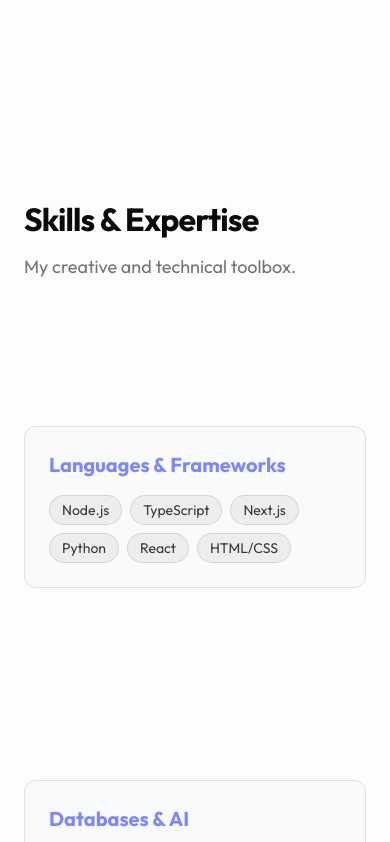
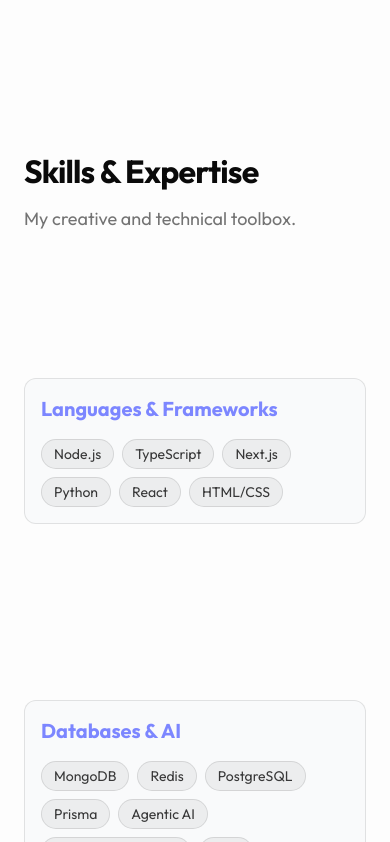
Before and after one commit to zishanverse/my-portfolio, a Next.js app: page / in a window 390 px wide. Shown: the part 1375-2217 px from the top of the page. Built offline with nearby package versions, Linux system fonts and the light colour scheme.

Commit message:
improve mobile responsiveness

```diff
--- a/components/sections/AiSystems.tsx
+++ b/components/sections/AiSystems.tsx
@@ -38,8 +38,8 @@
             title: "AI Agent UI",
             value: "chat",
             content: (
-                <div className="w-full overflow-hidden relative h-full rounded-2xl p-10 text-xl md:text-4xl font-bold text-white bg-gradient-to-br from-indigo-700 to-violet-900">
-                    <p className="mb-8 text-2xl">Interactive Agentic Interface</p>
+                <div className="w-full overflow-hidden relative h-full rounded-2xl p-4 md:p-10 text-xl md:text-4xl font-bold text-white bg-gradient-to-br from-indigo-700 to-violet-900">
+                    <p className="mb-4 md:mb-8 text-2xl">Interactive Agentic Interface</p>
                     <AiChatDemo />
                 </div>
             ),
@@ -48,8 +48,8 @@
             title: "Automation & Workflows",
             value: "automation",
             content: (
-                <div className="w-full overflow-hidden relative h-full rounded-2xl p-10 text-xl md:text-4xl font-bold text-white bg-gradient-to-br from-purple-700 to-indigo-900">
-                    <p className="mb-8 text-2xl">Agentic Process Automation</p>
+                <div className="w-full overflow-hidden relative h-full rounded-2xl p-4 md:p-10 text-xl md:text-4xl font-bold text-white bg-gradient-to-br from-purple-700 to-indigo-900">
+                    <p className="mb-4 md:mb-8 text-2xl">Agentic Process Automation</p>
                     <AutomationDemos />
                 </div>
             ),
@@ -69,7 +69,7 @@
                 </p>
             </div>
 
-            <div className="h-[40rem] md:h-[50rem] [perspective:1000px] relative flex flex-col max-w-5xl mx-auto w-full items-start justify-start my-10 px-4">
+            <div className="h-[55rem] md:h-[50rem] [perspective:1000px] relative flex flex-col max-w-5xl mx-auto w-full items-start justify-start my-10 px-4">
                 <Tabs tabs={tabs} />
             </div>
 
--- a/components/sections/Skills.tsx
+++ b/components/sections/Skills.tsx
@@ -27,7 +27,7 @@
 
 const Skills = () => {
     return (
-        <section id="skills" className="py-24 w-full bg-background relative overflow-hidden">
+        <section id="skills" className="py-12 md:py-24 w-full bg-background relative overflow-hidden">
             {/* Background gradient blob */}
             <div className="absolute top-1/4 right-0 w-[500px] h-[500px] bg-indigo-500/10 rounded-full blur-[100px] -z-10" />
 
@@ -37,11 +37,11 @@
                     <p className="text-muted-foreground mt-2 text-lg">My creative and technical toolbox.</p>
                 </div>
 
-                <div className="grid grid-cols-1 md:grid-cols-2 lg:grid-cols-3 gap-8">
+                <div className="grid grid-cols-1 md:grid-cols-2 lg:grid-cols-3 gap-4 md:gap-8">
                     {skillCategories.map((category) => (
                         <div key={category.title} className="h-full">
-                            <CardContainer className="inter-var">
-                                <CardBody className="bg-gray-50 relative group/card  dark:hover:shadow-2xl dark:hover:shadow-emerald-500/[0.1] dark:bg-black dark:border-white/[0.2] border-black/[0.1] w-auto sm:w-[30rem] h-auto rounded-xl p-6 border  ">
+                            <CardContainer className="inter-var w-full">
+                                <CardBody className="bg-gray-50 relative group/card  dark:hover:shadow-2xl dark:hover:shadow-emerald-500/[0.1] dark:bg-black dark:border-white/[0.2] border-black/[0.1] w-full max-w-[30rem] h-auto rounded-xl p-4 md:p-6 border  ">
                                     <CardItem
                                         translateZ="50"
                                         className="text-xl font-bold text-indigo-400 dark:text-white"
```
